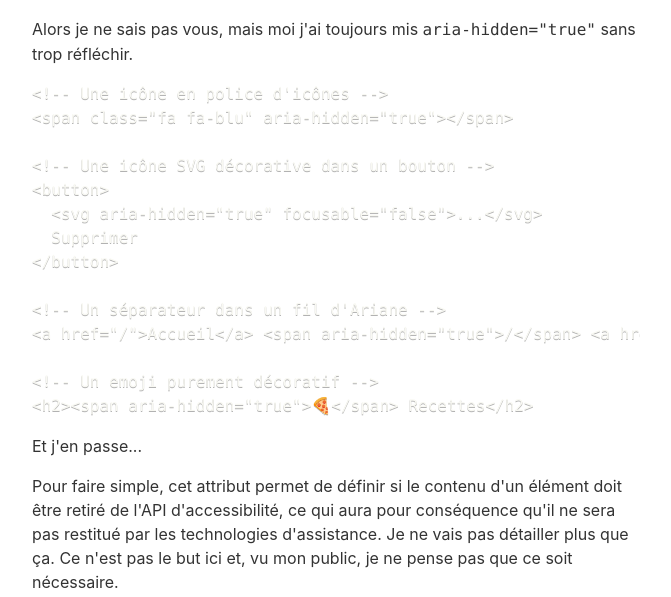
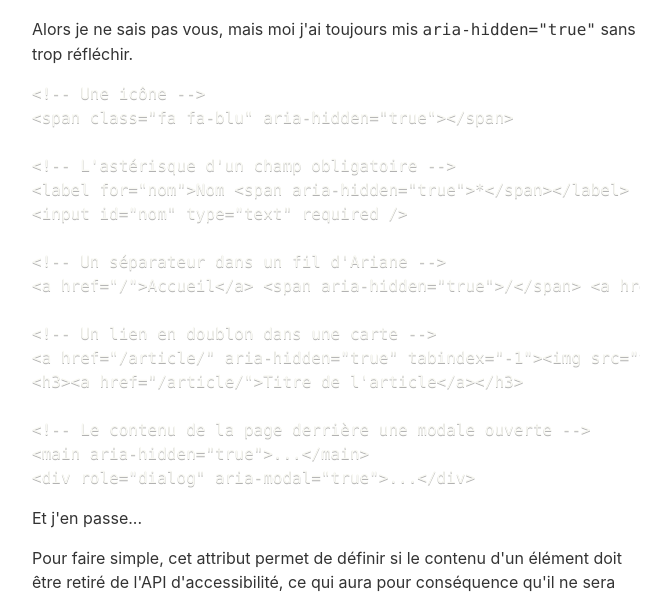
Before and after one commit to smndhm/blu, an Eleventy site: page apps/articles/content/aria-hidden-false/index.md in a window 1280 px wide. Shown: the part 183-780 px from the top of the page, without its empty margins (304-975 px from the left). Built offline with nearby package versions, Linux system fonts and the light colour scheme; Eleventy itself is replaced by a stand-in of ours; some packages are replaced by stand-ins of ours; code samples lack their colours; files that its build step writes are made by us from their sources; what @zachleat/heading-anchors, zod, zod-validation-error would draw is missing.

Commit message:
docs(articles): diversify aria-hidden="true" examples

````diff
--- a/apps/articles/content/aria-hidden-false/index.md
+++ b/apps/articles/content/aria-hidden-false/index.md
@@ -11,20 +11,23 @@ layout: 'layouts/post.njk'
 Alors je ne sais pas vous, mais moi j'ai toujours mis `aria-hidden="true"` sans trop réfléchir.
 
 ```html
-<!-- Une icône en police d'icônes -->
+<!-- Une icône -->
 <span class="fa fa-blu" aria-hidden="true"></span>
 
-<!-- Une icône SVG décorative dans un bouton -->
-<button>
-  <svg aria-hidden="true" focusable="false">...</svg>
-  Supprimer
-</button>
+<!-- L'astérisque d'un champ obligatoire -->
+<label for="nom">Nom <span aria-hidden="true">*</span></label>
+<input id="nom" type="text" required />
 
 <!-- Un séparateur dans un fil d'Ariane -->
 <a href="/">Accueil</a> <span aria-hidden="true">/</span> <a href="/articles/">Articles</a>
 
-<!-- Un emoji purement décoratif -->
-<h2><span aria-hidden="true">🍕</span> Recettes</h2>
+<!-- Un lien en doublon dans une carte -->
+<a href="/article/" aria-hidden="true" tabindex="-1"><img src="vignette.jpg" alt="" /></a>
+<h3><a href="/article/">Titre de l'article</a></h3>
+
+<!-- Le contenu de la page derrière une modale ouverte -->
+<main aria-hidden="true">...</main>
+<div role="dialog" aria-modal="true">...</div>
 ```
 
 Et j'en passe...
````
